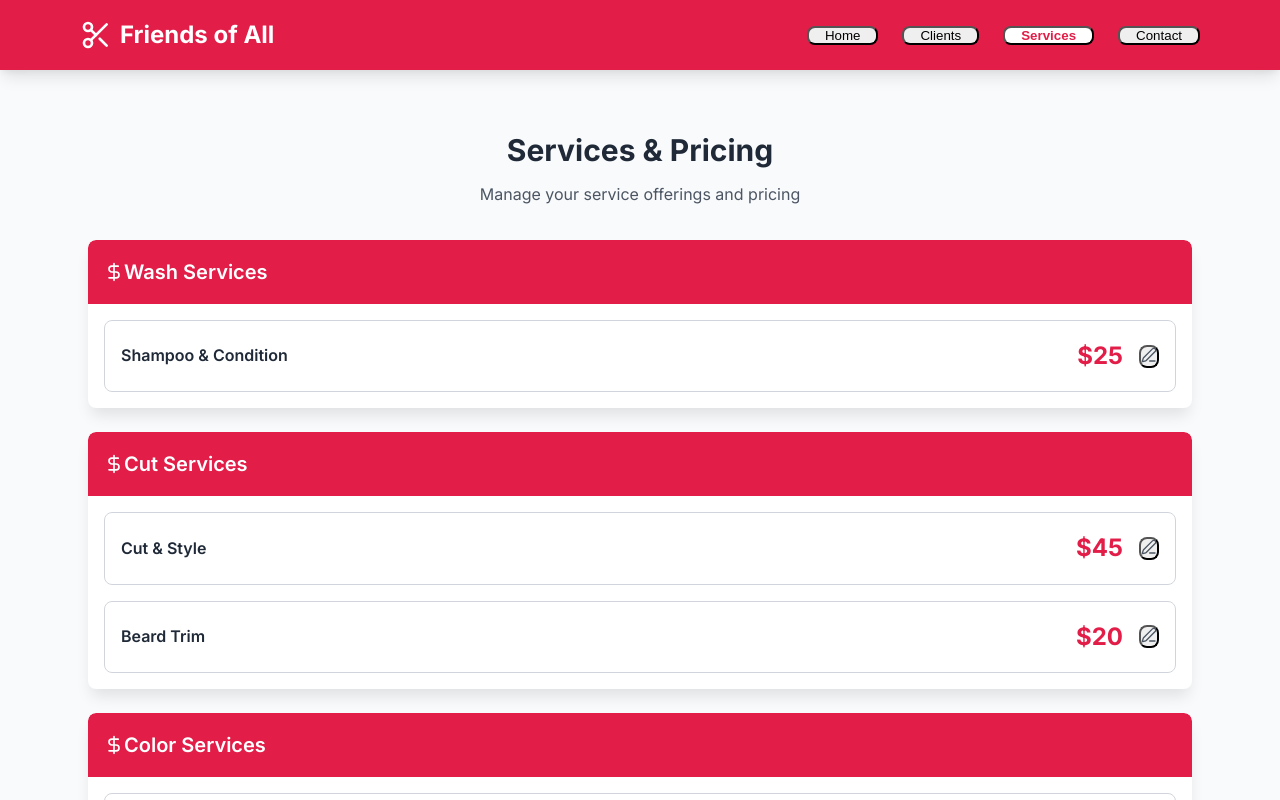
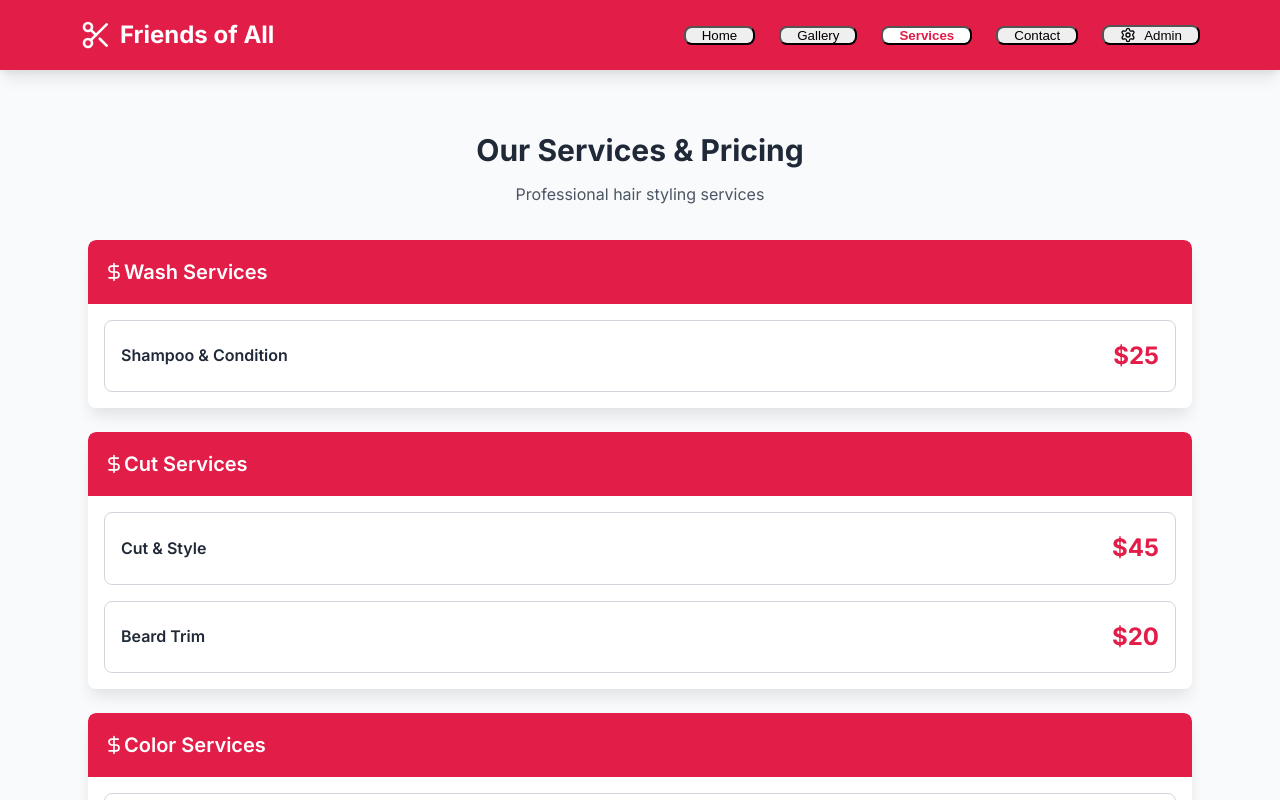
Before and after one commit to calvin1011/friends-of-all-saloon, a React (Create React App) app: page / in a window 1280 px wide. Both pictures are taken after a click on the button "Services". Shown: the top 800 px of the page. Built offline with nearby package versions, Linux system fonts and the light colour scheme; the HTML template or start-up script is replaced by a standard one.

Commit message:
created AdminPage for managing the site without code interaction and static local storage

```diff
--- a/src/App.js
+++ b/src/App.js
@@ -4,6 +4,7 @@ import HomePage from './components/HomePage';
 import ClientsPage from './components/ClientsPage';
 import ServicesPage from './components/ServicesPage';
 import ContactPage from './components/ContactPage';
+import AdminLogin from './components/AdminLogin';
 import { useLocalStorage } from './hooks/useLocalStorage';
 import { INITIAL_CLIENTS, INITIAL_PRODUCTS } from './utils/constants';
 
@@ -11,15 +12,41 @@ function App() {
   const [activeTab, setActiveTab] = useState('home');
   const [clients, setClients] = useLocalStorage('salon-clients', INITIAL_CLIENTS);
   const [products, setProducts] = useLocalStorage('salon-products', INITIAL_PRODUCTS);
+  const [isAdmin, setIsAdmin] = useState(false);
+  const [showAdminLogin, setShowAdminLogin] = useState(false);
+
+  // Check URL parameters for admin mode
+  React.useEffect(() => {
+    const urlParams = new URLSearchParams(window.location.search);
+    if (urlParams.get('admin') === 'true') {
+      setShowAdminLogin(true);
+    }
+  }, []);
 
   const renderActiveTab = () => {
     switch (activeTab) {
       case 'home':
         return <HomePage setActiveTab={setActiveTab} />;
       case 'clients':
-        return <ClientsPage clients={clients} setClients={setClients} />;
+        return isAdmin ?
+            <ClientsPage clients={clients} setClients={setClients} /> :
+            <div className="max-w-4xl mx-auto p-6 text-center">
+              <h2 className="text-2xl font-bold text-gray-800 mb-4">Client Gallery</h2>
+              <div className="grid md:grid-cols-2 lg:grid-cols-3 gap-6">
+                {clients.filter(client => client.image).map(client => (
+                    <div key={client.id} className="card">
+                      <div className="h-64 bg-gray-100">
+                        <img src={client.image} alt={client.name} className="w-full h-full object-cover" />
+                      </div>
+                      <div className="p-4">
+                        <h3 className="text-lg font-semibold">{client.name}</h3>
+                      </div>
+                    </div>
+                ))}
+              </div>
+            </div>;
       case 'services':
-        return <ServicesPage products={products} setProducts={setProducts} />;
+        return <ServicesPage products={products} setProducts={setProducts} isAdmin={isAdmin} />;
       case 'contact':
         return <ContactPage products={products} />;
       default:
@@ -27,9 +54,19 @@ function App() {
     }
   };
 
+  if (showAdminLogin && !isAdmin) {
+    return <AdminLogin setIsAdmin={setIsAdmin} setShowAdminLogin={setShowAdminLogin} />;
+  }
+
   return (
       <div className="min-h-screen bg-gray-50">
-        <Navigation activeTab={activeTab} setActiveTab={setActiveTab} />
+        <Navigation
+            activeTab={activeTab}
+            setActiveTab={setActiveTab}
+            isAdmin={isAdmin}
+            setIsAdmin={setIsAdmin}
+            setShowAdminLogin={setShowAdminLogin}
+        />
         <main className="pt-8">
           {renderActiveTab()}
         </main>
--- /dev/null
+++ b/src/components/AdminLogin.js
@@ -0,0 +1,99 @@
+import React, { useState } from 'react';
+import { Lock, Eye, EyeOff } from 'lucide-react';
+
+const AdminLogin = ({ setIsAdmin, setShowAdminLogin }) => {
+    const [password, setPassword] = useState('');
+    const [showPassword, setShowPassword] = useState(false);
+    const [error, setError] = useState('');
+
+    // Simple password - you can change this
+    const ADMIN_PASSWORD = 'friendsofall2025';
+
+    const handleLogin = (e) => {
+        e.preventDefault();
+        if (password === ADMIN_PASSWORD) {
+            setIsAdmin(true);
+            setShowAdminLogin(false);
+            setError('');
+        } else {
+            setError('Incorrect password. Please try again.');
+            setPassword('');
+        }
+    };
+
+    const handleBackToPublic = () => {
+        setShowAdminLogin(false);
+        // Remove admin parameter from URL
+        window.history.replaceState({}, document.title, window.location.pathname);
+    };
+
+    return (
+        <div className="min-h-screen bg-gradient-bg flex items-center justify-center p-4">
+            <div className="card max-w-md w-full p-8">
+                <div className="text-center mb-8">
+                    <div className="w-16 h-16 bg-rose-100 rounded-full flex items-center justify-center mx-auto mb-4">
+                        <Lock className="w-8 h-8 text-rose-600" />
+                    </div>
+                    <h2 className="text-2xl font-bold text-gray-800 mb-2">Admin Access</h2>
+                    <p className="text-gray-600">Enter your password to manage the salon</p>
+                </div>
+
+                <form onSubmit={handleLogin} className="space-y-6">
+                    <div>
+                        <label className="block text-sm font-medium text-gray-700 mb-2">
+                            Admin Password
+                        </label>
+                        <div className="relative">
+                            <input
+                                type={showPassword ? 'text' : 'password'}
+                                value={password}
+                                onChange={(e) => setPassword(e.target.value)}
+                                className="input-field pr-12"
+                                placeholder="Enter admin password"
+                                required
+                            />
+                            <button
+                                type="button"
+                                onClick={() => setShowPassword(!showPassword)}
+                                className="absolute right-3 top-1/2 transform -translate-y-1/2 text-gray-500 hover:text-gray-700"
+                            >
+                                {showPassword ? <EyeOff className="w-5 h-5" /> : <Eye className="w-5 h-5" />}
+                            </button>
+                        </div>
+                        {error && (
+                            <p className="text-red-600 text-sm mt-2">{error}</p>
+                        )}
+                    </div>
+
+                    <button
+                        type="submit"
+                        className="btn-primary w-full py-3"
+                    >
+                        Login as Admin
+                    </button>
+                </form>
+
+                <div className="mt-6 text-center">
+                    <button
+                        onClick={handleBackToPublic}
+                        className="text-gray-600 hover:text-gray-800 text-sm"
+                    >
+                        ← Back to Public Site
+                    </button>
+                </div>
+
+                <div className="mt-8 p-4 bg-gray-50 rounded-lg">
+                    <h4 className="font-semibold text-gray-800 mb-2">Admin Features:</h4>
+                    <ul className="text-sm text-gray-600 space-y-1">
+                        <li>• Upload and manage client photos</li>
+                        <li>• Edit service prices</li>
+                        <li>• Add/remove clients</li>
+                        <li>• View appointment requests</li>
+                    </ul>
+                </div>
+            </div>
+        </div>
+    );
+};
+
+export default AdminLogin;
--- a/src/components/Navigation.js
+++ b/src/components/Navigation.js
@@ -1,12 +1,12 @@
 import React, { useState } from 'react';
-import { Scissors, Menu, X } from 'lucide-react';
+import { Scissors, Menu, X, Settings, LogOut } from 'lucide-react';
 
-const Navigation = ({ activeTab, setActiveTab }) => {
+const Navigation = ({ activeTab, setActiveTab, isAdmin, setIsAdmin, setShowAdminLogin }) => {
     const [isMobileMenuOpen, setIsMobileMenuOpen] = useState(false);
 
     const navItems = [
         { id: 'home', label: 'Home' },
-        { id: 'clients', label: 'Clients' },
+        { id: 'clients', label: isAdmin ? 'Manage Clients' : 'Gallery' },
         { id: 'services', label: 'Services' },
         { id: 'contact', label: 'Contact' }
     ];
@@ -20,6 +20,19 @@ const Navigation = ({ activeTab, setActiveTab }) => {
         setIsMobileMenuOpen(false);
     };
 
+    const handleAdminLogin = () => {
+        setShowAdminLogin(true);
+        setIsMobileMenuOpen(false);
+    };
+
+    const handleLogout = () => {
+        setIsAdmin(false);
+        setActiveTab('home');
+        setIsMobileMenuOpen(false);
+        // Remove admin parameter from URL
+        window.history.replaceState({}, document.title, window.location.pathname);
+    };
+
     return (
         <nav className="bg-rose-600 text-white shadow-lg">
             <div className="max-w-6xl mx-auto px-4">
@@ -28,10 +41,15 @@ const Navigation = ({ activeTab, setActiveTab }) => {
                     <div className="flex items-center space-x-2">
                         <Scissors className="w-8 h-8" />
                         <h1 className="text-2xl font-bold">Friends of All</h1>
+                        {isAdmin && (
+                            <span className="bg-white text-rose-600 px-2 py-1 rounded text-sm font-semibold ml-2">
+                                Admin
+                            </span>
+                        )}
                     </div>
 
                     {/* Desktop Menu */}
-                    <div className="hidden md:flex space-x-6">
+                    <div className="hidden md:flex items-center space-x-6">
                         {navItems.map(item => (
                             <button
                                 key={item.id}
@@ -45,6 +63,25 @@ const Navigation = ({ activeTab, setActiveTab }) => {
                                 {item.label}
                             </button>
                         ))}
+
+                        {/* Admin Controls */}
+                        {isAdmin ? (
+                            <button
+                                onClick={handleLogout}
+                                className="px-4 py-2 rounded-lg hover:bg-rose-700 transition-colors flex items-center space-x-2"
+                            >
+                                <LogOut className="w-4 h-4" />
+                                <span>Logout</span>
+                            </button>
+                        ) : (
+                            <button
+                                onClick={handleAdminLogin}
+                                className="px-4 py-2 rounded-lg hover:bg-rose-700 transition-colors flex items-center space-x-2"
+                            >
+                                <Settings className="w-4 h-4" />
+                                <span>Admin</span>
+                            </button>
+                        )}
                     </div>
 
                     {/* Mobile Menu Button */}
@@ -73,6 +110,25 @@ const Navigation = ({ activeTab, setActiveTab }) => {
                                     {item.label}
                                 </button>
                             ))}
+
+                            {/* Mobile Admin Controls */}
+                            {isAdmin ? (
+                                <button
+                                    onClick={handleLogout}
+                                    className="px-4 py-3 rounded-lg text-left hover:bg-rose-700 transition-colors flex items-center space-x-2"
+                                >
+                                    <LogOut className="w-4 h-4" />
+                                    <span>Logout</span>
+                                </button>
+                            ) : (
+                                <button
+                                    onClick={handleAdminLogin}
+                                    className="px-4 py-3 rounded-lg text-left hover:bg-rose-700 transition-colors flex items-center space-x-2"
+                                >
+                                    <Settings className="w-4 h-4" />
+                                    <span>Admin Login</span>
+                                </button>
+                            )}
                         </div>
                     </div>
                 )}
--- a/src/components/ServicesPage.js
+++ b/src/components/ServicesPage.js
@@ -2,7 +2,7 @@ import React, { useState } from 'react';
 import { Edit3, Save, X, DollarSign } from 'lucide-react';
 import { SERVICE_CATEGORIES } from '../utils/constants';
 
-const ServicesPage = ({ products, setProducts }) => {
+const ServicesPage = ({ products, setProducts, isAdmin }) => {
     const [editingProduct, setEditingProduct] = useState(null);
 
     const updateProduct = (productId, updates) => {
@@ -34,8 +34,12 @@ const ServicesPage = ({ products, setProducts }) => {
         <div className="max-w-6xl mx-auto p-6">
             {/* Header */}
             <div className="text-center mb-8">
-                <h2 className="text-3xl font-bold text-gray-800 mb-2">Services & Pricing</h2>
-                <p className="text-gray-600">Manage your service offerings and pricing</p>
+                <h2 className="text-3xl font-bold text-gray-800 mb-2">
+                    {isAdmin ? 'Manage Services & Pricing' : 'Our Services & Pricing'}
+                </h2>
+                <p className="text-gray-600">
+                    {isAdmin ? 'Edit your service offerings and pricing' : 'Professional hair styling services'}
+                </p>
             </div>
 
             {/* Services Grid */}
@@ -61,7 +65,7 @@ const ServicesPage = ({ products, setProducts }) => {
                                             key={product.id}
                                             className="flex justify-between items-center p-4 border rounded-lg hover:bg-gray-50 transition-colors"
                                         >
-                                            {editingProduct === product.id ? (
+                                            {isAdmin && editingProduct === product.id ? (
                                                 <div className="flex-1 flex items-center space-x-4">
                                                     <input
                                                         type="text"
@@ -105,6 +109,7 @@ const ServicesPage = ({ products, setProducts }) => {
                                                         <span className="text-2xl font-bold text-rose-600">
                                                             ${product.price}
                                                         </span>
+                                                        {isAdmin && (
                                                             <button
                                                                 onClick={() => setEditingProduct(product.id)}
                                                                 className="text-gray-600 hover:text-gray-700 p-2 rounded-lg hover:bg-gray-50 transition-colors"
@@ -112,6 +117,7 @@ const ServicesPage = ({ products, setProducts }) => {
                                                             >
                                                                 <Edit3 className="w-4 h-4" />
                                                             </button>
+                                                        )}
                                                     </div>
                                                 </>
                                             )}
@@ -124,7 +130,8 @@ const ServicesPage = ({ products, setProducts }) => {
                 })}
             </div>
 
-            {/* Summary Stats */}
+            {/* Summary Stats - Only show to admin */}
+            {isAdmin && (
                 <div className="mt-8 grid md:grid-cols-3 gap-6">
                     <div className="card p-6 text-center">
                         <h4 className="text-lg font-semibold text-gray-800 mb-2">Total Services</h4>
@@ -143,6 +150,7 @@ const ServicesPage = ({ products, setProducts }) => {
                         </p>
                     </div>
                 </div>
+            )}
         </div>
     );
 };
```
Lines whose indentation alone changed are shown as unchanged.
